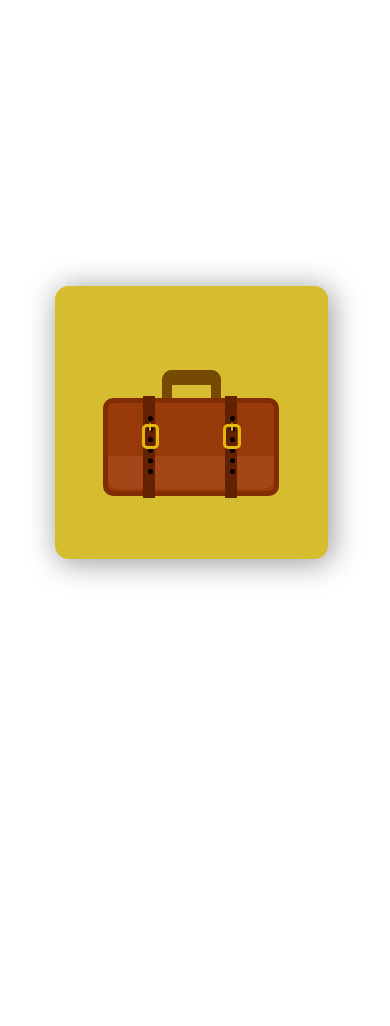
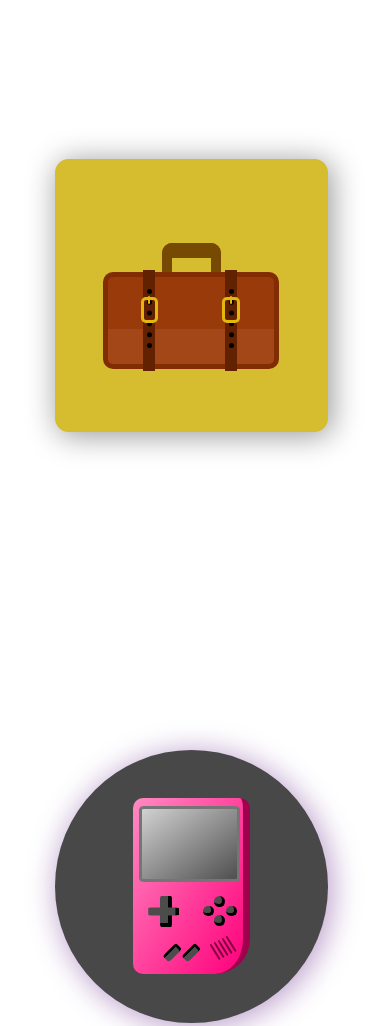
Before and after one commit to kh7722/illustration-two, a plain HTML site: page index.html in a window 390 px wide. Shown: the top 1026 px of the page. Drawn offline with Linux system fonts and the light colour scheme.

Commit message:
mobile updates

```diff
--- a/style.css
+++ b/style.css
@@ -191,10 +191,39 @@
 }
 
 .suitcase-shadow {
-  height: 8.5vmin;
-  border-bottom-left-radius: 10px;
-  border-bottom-right-radius: 10px;
+  height: 9.5vmin;
+  border-bottom-left-radius: 5px;
+  border-bottom-right-radius: 5px;
 }
+
+.strap-holes {
+  left: 1vmin;
+}
+
+.buckle-latch {
+  left: 1.25vmin;
+}
+}
+
+@media (max-width:425px) {
+  .suitcase-shadow {
+    height: 9vmin;
+  }
+
+  .buckle-one {
+    left: -.75vmin;
+  }
+
+  .buckle-two {
+    left: -.75vmin;
+  }
+
+}
+
+@media (max-width:375px) {
+  .strap-holes {
+    left: .75vmin;
+  }
 }
 /* End Suitecase */
 
@@ -206,7 +235,7 @@
 }
 
 .canva {
-  height: 100vh;
+  height: 70vh;
   width: 98vw;
   display: flex;
   align-items: center;
```
